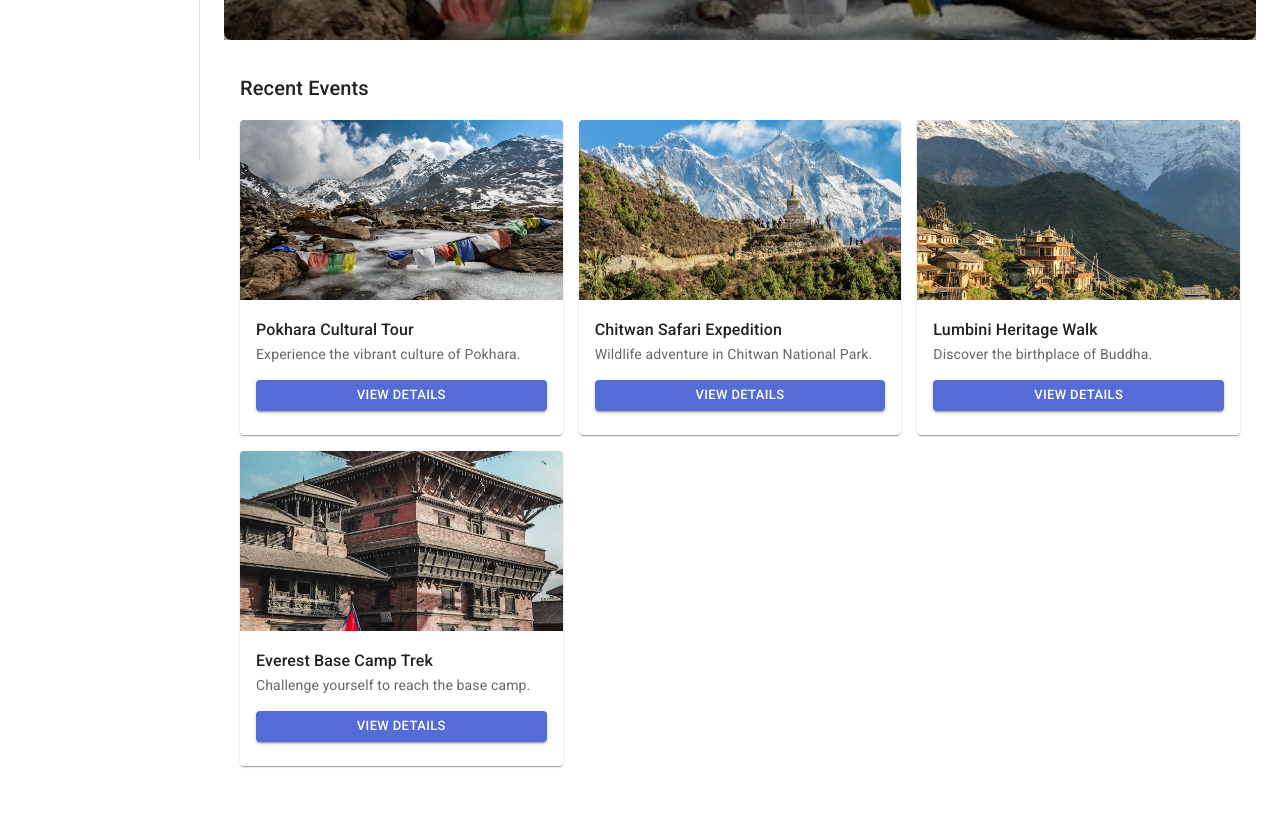
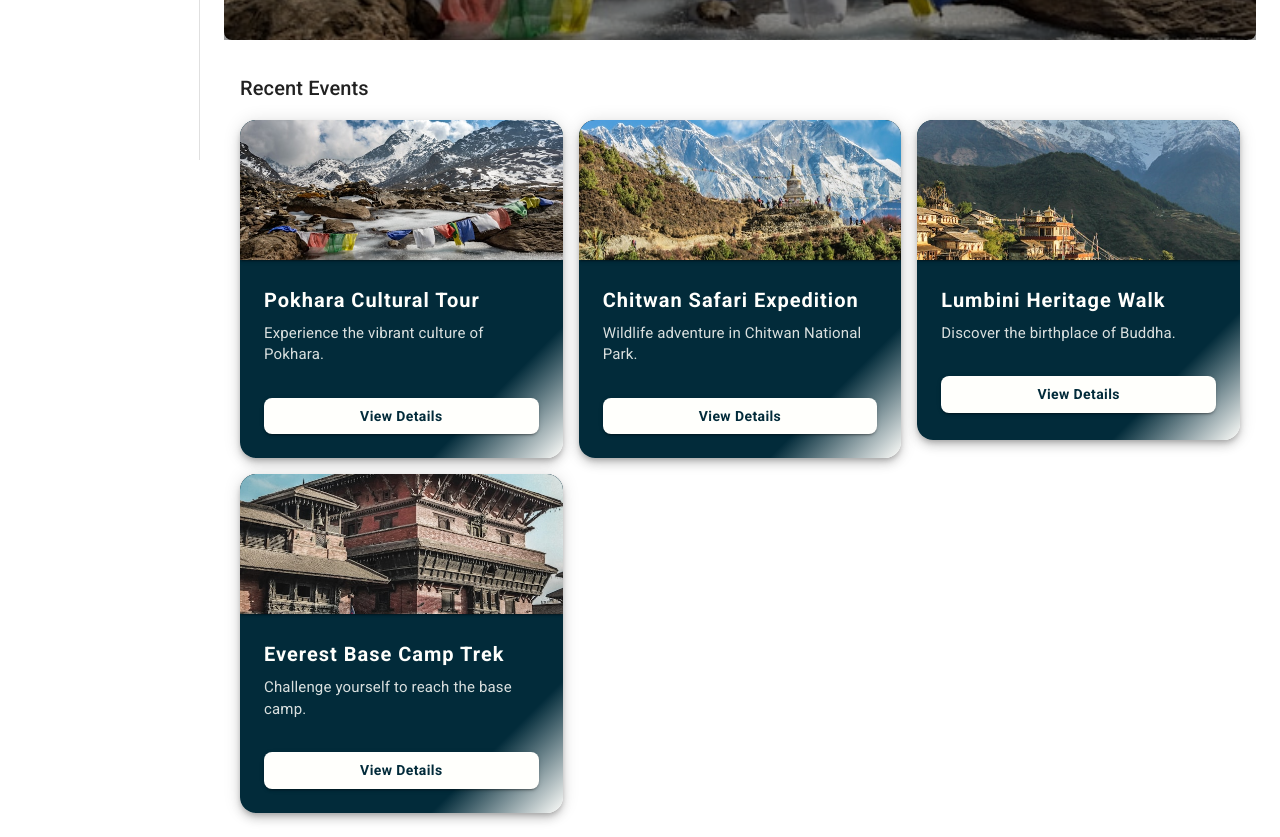
Before and after one commit to YatruSathi/-yartusathi-frontend, a React (Vite) app: page /home in a window 1280 px wide. Shown: the part 640-1477 px from the top of the page. Before the commit the page ends 1430 px from the top, so only its background shows below. Built offline with nearby package versions, Linux system fonts and the light colour scheme.

Commit message:
Add event details pages.

```diff
--- /dev/null
+++ b/src/pages/events/event-details.tsx
@@ -0,0 +1,87 @@
+import React from "react";
+import { Box, Card, CardMedia, CardContent, Typography, Button } from "@mui/material";
+import kathmanduImg from "../../assets/imgs/Kathmandu.jpg";
+import { useParams } from "react-router";
+
+const event = {
+  id: 3,
+  image: kathmanduImg,
+  title: "Kathmandu Heritage Walk",
+  description: "Explore the rich cultural heritage of Kathmandu valley.",
+};
+
+const EventDetails: React.FC = () => {
+  const params = useParams()
+  console.log(params)
+
+  //TODO: In future base on the params.eventId we will load the event data from the backend and
+  // display the details here. But now it always displaying the same statice object information.
+
+
+  return (< Box
+    sx={{
+      display: "flex",
+      justifyContent: "center",
+      alignItems: "center",
+      minHeight: "80vh",
+      background: "linear-gradient(135deg, #022B3A 80%, #fffffc 100%)",
+      p: 3,
+    }}
+  >
+    <Card
+      sx={{
+        maxWidth: 500,
+        width: "100%",
+        boxShadow: 8,
+        borderRadius: 4,
+        overflow: "hidden",
+        background: "rgba(2,43,58,0.98)",
+        color: "#fffffc",
+        transition: "box-shadow 0.2s",
+        m: 2,
+      }}
+    >
+      <CardMedia
+        component="img"
+        height="260"
+        image={event.image}
+        alt={event.title}
+        sx={{
+          objectFit: "cover",
+          borderTopLeftRadius: 16,
+          borderTopRightRadius: 16,
+          boxShadow: 2,
+        }}
+      />
+      <CardContent sx={{ p: 4 }}>
+        <Typography variant="h4" fontWeight={700} gutterBottom sx={{ color: '#fffffc', letterSpacing: 1 }}>
+          {event.title}
+        </Typography>
+        <Typography variant="body1" sx={{ color: 'rgba(255,255,252,0.85)', mb: 3, fontSize: 18 }}>
+          {event.description}
+        </Typography>
+        <Button
+          variant="contained"
+          size="large"
+          sx={{
+            background: '#fffffc',
+            color: '#022B3A',
+            fontWeight: 600,
+            borderRadius: 2,
+            boxShadow: 2,
+            textTransform: 'none',
+            '&:hover': {
+              background: '#e6e6e3',
+              color: '#022B3A',
+            },
+          }}
+        >
+          Register Now
+        </Button>
+      </CardContent>
+    </Card>
+  </Box >
+  );
+}
+
+export default EventDetails;
--- a/src/pages/events/events.tsx
+++ b/src/pages/events/events.tsx
@@ -7,9 +7,11 @@ import kathmanduImg from "../../assets/imgs/Kathmandu.jpg";
 import lumbiniImg from "../../assets/imgs/Lumbini .jpg";
 import manangImg from "../../assets/imgs/Manang.jpg";
 import bikeImg from "../../assets/imgs/image-01.jpg";
+import { useNavigate } from "react-router";
 
 export function Events() {
   const [search, setSearch] = useState("");
+  const navigate = useNavigate()
   // Mock event data
   const mockEvents = [
     {
@@ -74,7 +76,7 @@ export function Events() {
               image={event.image}
               title={event.title}
               description={event.description}
-              onViewDetails={() => { }}
+              onViewDetails={(id) => navigate(`/events/${id}`)}
             />
           ))
         ) : (
--- a/src/pages/home/components/event-card.tsx
+++ b/src/pages/home/components/event-card.tsx
@@ -6,7 +6,7 @@ interface RecentEventCardProps {
   image: string;
   title: string;
   description: string;
-  onViewDetails?: () => void;
+  onViewDetails?: (id: string | number) => void;
 }
 
 
@@ -20,25 +20,63 @@ export const EventCard: React.FC<RecentEventCardProps> = (
     image,
     title,
     description,
-    onViewDetails
+    onViewDetails = () => { }
   }) => (
   <Grid item xs={12} sm={6} md={4} key={id}>
-    <Card sx={{ height: "100%", display: "flex", flexDirection: "column" }}>
+    <Card
+      sx={{
+        minHeight: 320,
+        maxHeight: 340,
+        display: "flex",
+        flexDirection: "column",
+        boxShadow: 6,
+        borderRadius: 4,
+        background: "linear-gradient(135deg, #022B3A 80%, #fffffc 100%)",
+        transition: "transform 0.2s, box-shadow 0.2s",
+        '&:hover': {
+          transform: 'translateY(-6px) scale(1.03)',
+          boxShadow: 12,
+        },
+      }}
+    >
       <CardMedia
         component="img"
-        height="180"
+        height="140"
         image={image}
         alt={title}
-        sx={{ objectFit: "cover" }}
+        sx={{
+          objectFit: "cover",
+          borderTopLeftRadius: 16,
+          borderTopRightRadius: 16,
+          boxShadow: 2,
+        }}
       />
-      <CardContent sx={{ flexGrow: 1 }}>
-        <Typography variant="subtitle1" fontWeight="medium">
+      <CardContent sx={{ flexGrow: 1, color: '#fffffc', p: 3 }}>
+        <Typography variant="h6" fontWeight={700} gutterBottom sx={{ color: '#fffffc', letterSpacing: 1 }}>
           {title}
         </Typography>
-        <Typography variant="body2" color="text.secondary" mb={2}>
+        <Typography variant="body2" sx={{ color: 'rgba(255,255,252,0.85)', mb: 2, fontSize: 15 }}>
           {description}
         </Typography>
-        <Button variant="contained" size="small" fullWidth onClick={onViewDetails}>
+        <Button
+          variant="contained"
+          size="medium"
+          fullWidth
+          onClick={() => onViewDetails(id)}
+          sx={{
+            mt: 2,
+            background: '#fffffc',
+            color: '#022B3A',
+            fontWeight: 600,
+            borderRadius: 2,
+            boxShadow: 2,
+            textTransform: 'none',
+            '&:hover': {
+              background: '#e6e6e3',
+              color: '#022B3A',
+            },
+          }}
+        >
           View Details
         </Button>
       </CardContent>
--- a/src/routes.tsx
+++ b/src/routes.tsx
@@ -4,6 +4,7 @@ import { Home } from "./pages/home";
 import { Dashboard } from "./layout/dashboard";
 import { ProfilePage } from "./pages/profile/profile-page"
 import { Events } from "./pages/events/events";
+import EventDetails from "./pages/events/event-details";
 
 const router = createBrowserRouter([
   {
@@ -23,6 +24,10 @@ const router = createBrowserRouter([
         element: <Events />
       },
       {
+        path: "events/:id",
+        element: <EventDetails />
+      },
+      {
         path: "user-profile",
         element: <ProfilePage />,
       },
--- a/src/theme.tsx
+++ b/src/theme.tsx
@@ -6,10 +6,10 @@ const theme = createTheme({
   cssVariables: true,
   palette: {
     primary: {
-      main: '#556cd6',
+      main: '#022B3A',
     },
     secondary: {
-      main: '#19857b',
+      main: '#fffffc',
     },
     error: {
       main: red.A400,
```
